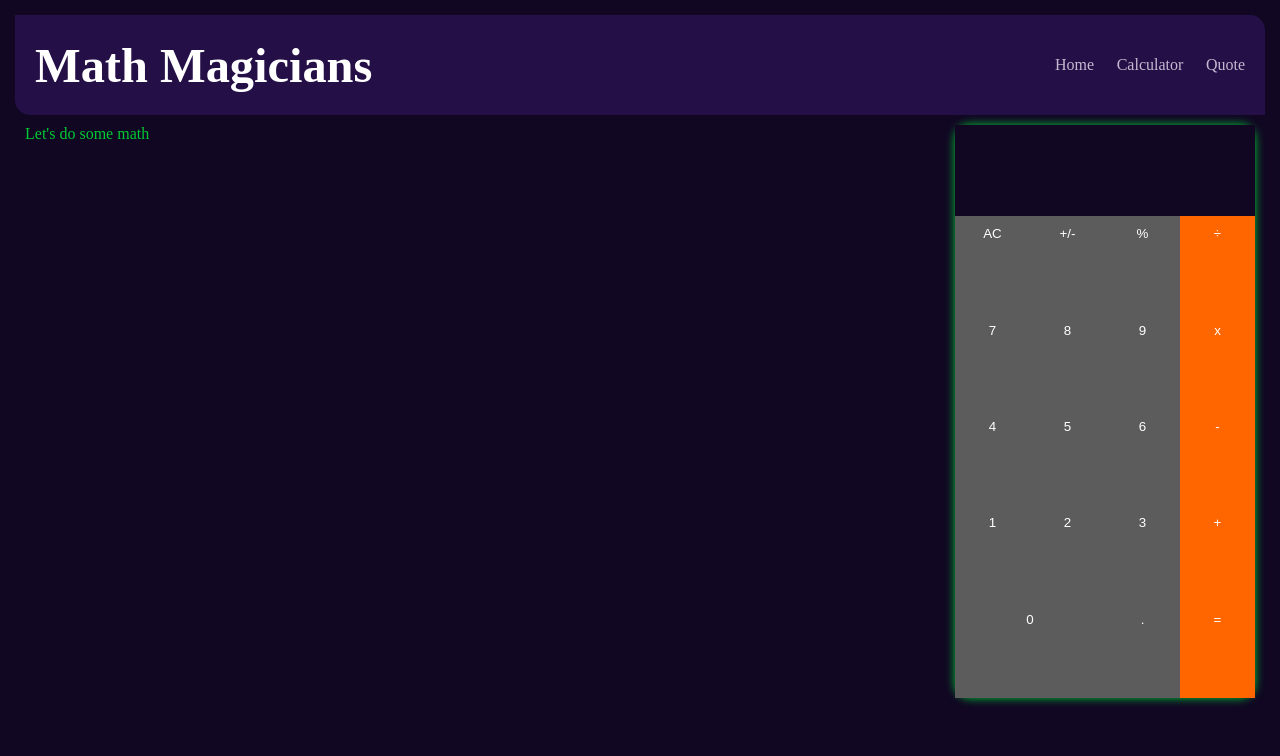
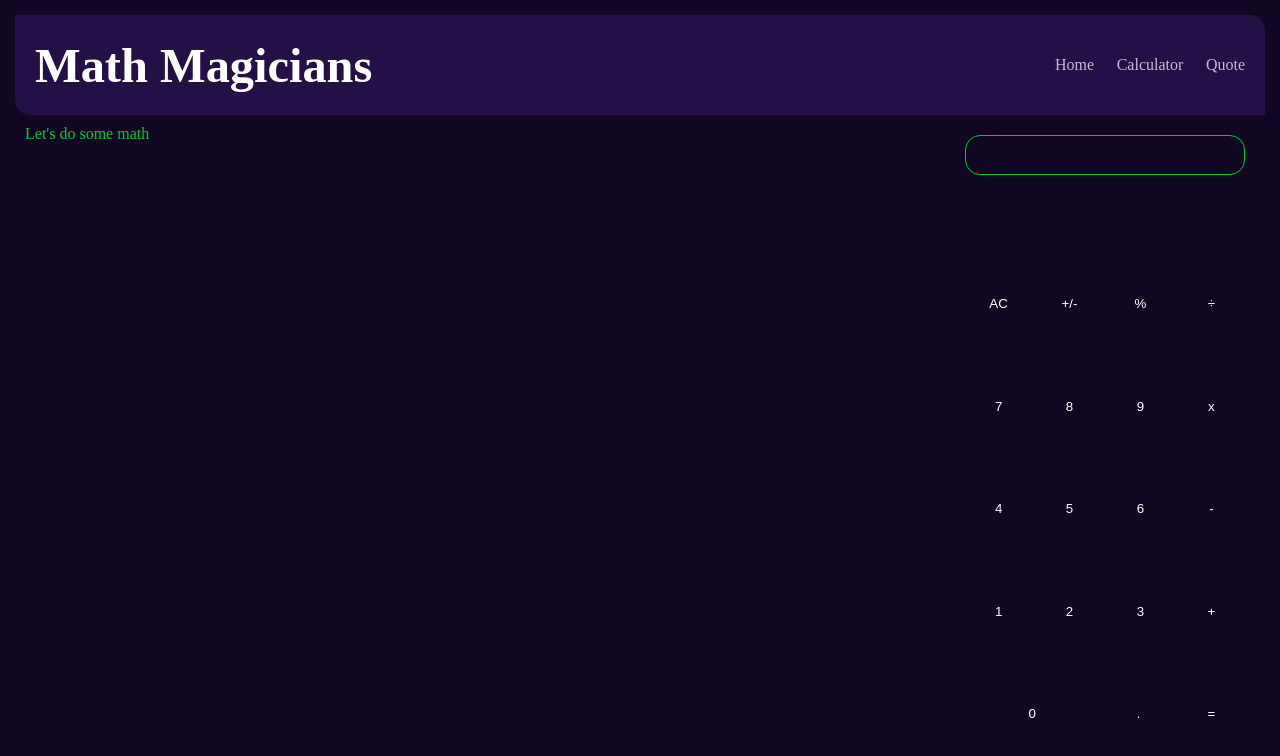
Before and after one commit to Marcraphael12/Marc-the-magician-v2, a React (Create React App) app: page /calculator in a window 1280 px wide. Shown: the top 756 px of the page. Built offline with nearby package versions, Linux system fonts and the light colour scheme.

Commit message:
Set the calculator final design

```diff
--- a/src/components/calculator.css
+++ b/src/components/calculator.css
@@ -1,6 +1,6 @@
 .main { /* Main container */
   width: 100%;
-  height: calc(90% - 100px);
+  height: calc(100% - 100px);
   display: flex;
   justify-content: space-between;
   flex-wrap: wrap;
@@ -25,19 +25,22 @@
   height: 100%;
   display: flex;
   flex-wrap: wrap;
-  border-radius: 15px;
-  box-shadow: 0 0 10px #00ca33;
+  padding: 10px;
+  justify-content: space-between;
 }
 
 /* Calculator's screen start */
 .screen { /* Calculator's screen */
+  border: 1px solid #00ca33;
+  border-radius: 15px;
   width: 100%;
-  height: auto;
+  height: 40px;
   display: flex;
   align-items: center;
   padding: 0 10px;
   justify-content: flex-end;
   background-color: #110723;
+  margin-bottom: 10px;
 }
 
 .screen h3 { /* Calculator's screen input */
@@ -47,35 +50,51 @@
   display: flex;
   align-items: center;
   font-size: 20px;
-  font-weight: bold;
+  font-weight: 50;
   background: transparent;
   border: none;
   color: white;
 } /* Calculator's screen end */
 
 .pad { /* Calculator's buttons container */
-  width: 25%;
+  width: 24%;
   height: auto;
+  display: flex;
+  align-items: center;
+  justify-content: center;
 }
 
 .zero { /* zero button */
-  width: 50%;
+  width: 48%;
 }
 
-.same { /* gray buttons */
-  background-color: #5c5c5c;
+.light { /* Free buttons buttons */
+  background-color: #00000000;
+  color: #00ca33;
 }
 
-.same:hover {
+.light  {
+  color: #00ca33;
+}
+
+.light:hover {
   background-color: #4c4c4c;
 }
 
-.different { /* Orange buttons */
-  background-color: #f60 !important;
+.green { /* Colorized buttons */
+  width: 50px;
+  height: 50px;
+  background-color: #00ca33 !important;
+  border: none;
+  border-radius: 50%;
 }
 
-.different:hover {
-  background-color: #d60 !important;
+.green:hover {
+  background-color: #00ca328a !important;
+}
+
+.text-color button {
+  color: #00ca33;
 }
 
 /* Calculator's buttons end */
```
